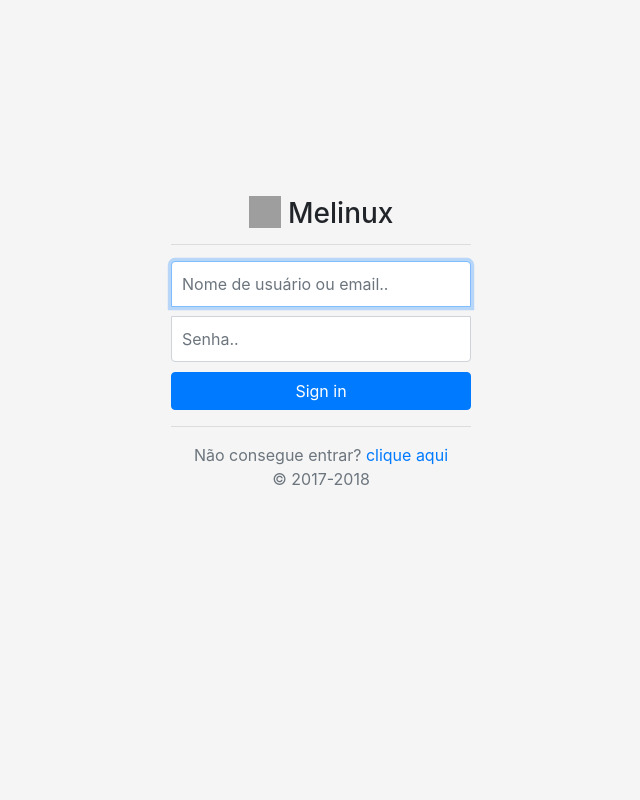
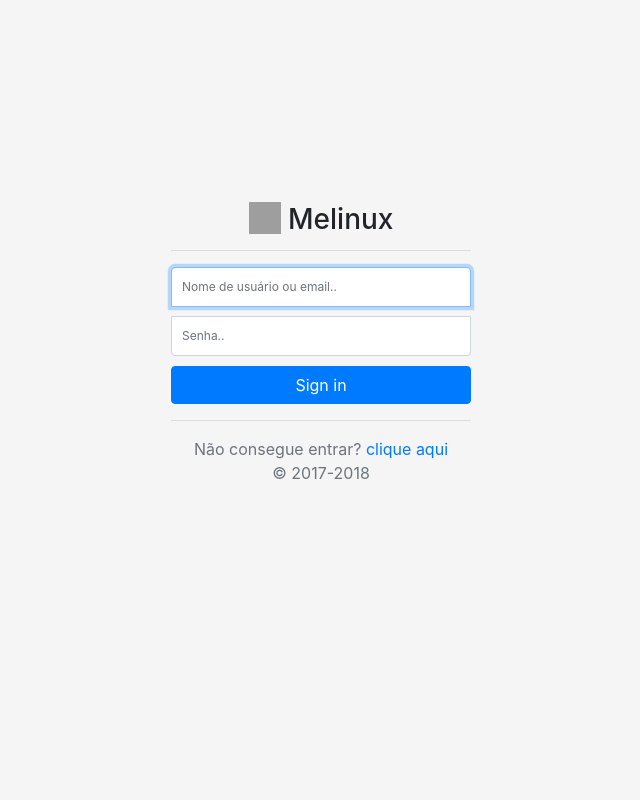
Before and after one commit to cleitonleonel/test_project, a Django app: template templates/core/authentication/new_base_auth.html in a window 1280 px wide. Shown: the whole page, without its empty margins (319-959 px from the left). Run offline with Django 3.2, Linux system fonts and the light colour scheme; the template is opened without the code that fills it, so the values that code supplies are empty; some libraries are stand-ins or nearby versions; grey boxes are pictures that could not be loaded.

Commit message:
Merge branch 'master' of https://github.com/otmasolucoes/test_project into F7
# Conflicts:
#	apps/views.py
#	static/js/components/input-components.js
#	static/js/controllers/form-controller.js
#	templates/core/authentication/base_authentication.html
#	templates/core/authentication/login.html
#	templates/core/authentication/new_base_auth.html
#	templates/core/authentication/new_login.html
#	test_project/urls.py

```diff
--- a/conf/requirements.txt
+++ b/conf/requirements.txt
@@ -7,7 +7,3 @@ psycopg2-binary
 https://github.com/otmasolucoes/apps.core.authentication/zipball/master
 https://github.com/otmasolucoes/apps.core.security/zipball/master
 https://github.com/otmasolucoes/apps.entities/zipball/master
-
-##
-## PROJECT_KEY: 245E967FE4D9641574C0
-##
--- a/manage.py
+++ b/manage.py
@@ -20,7 +20,7 @@ def main():
             "forget to activate a virtual environment?"
         ) from exc
 
-    register_backend()
+    #register_backend()
     execute_from_command_line(sys.argv)
 
 
--- a/static/css/core/authentication/otma-login.css
+++ b/static/css/core/authentication/otma-login.css
@@ -16,7 +16,3 @@
 .round-border {
    border-radius: 15px;
 }
-
-.login-header {
-    font-family: "Ubuntu Light", "sans-serif";
-}
--- a/static/css/signup.css
+++ b/static/css/signup.css
@@ -32,7 +32,7 @@ body {
   box-sizing: border-box;
   height: auto;
   padding: 10px;
-  font-size: 16px;
+  font-size: 12px;
 }
 .form-signin .form-control:focus {
   z-index: 2;
--- a/static/js/components/form-components.js
+++ b/static/js/components/form-components.js
@@ -1,5 +1,5 @@
 Vue.component('app-login-form',{
-  props: ['otma_login','object'],
+  props: ['passing','object'],
   template:
 `
 <form @submit.prevent>
@@ -20,7 +20,7 @@ Vue.component('app-login-form',{
     </div>
   </div>
   <div style="margin-top: 10px;">
-    <app-submit-button class="text-center" :otma_login="otma_login"></app-submit-button>
+    <app-submit-button class="text-center" :passing="passing"></app-submit-button>
   </div>
 </form>
 `
--- a/static/js/components/input-components.js
+++ b/static/js/components/input-components.js
@@ -12,7 +12,7 @@ Vue.component('app-submit-button',{
   template:
       `
     <div>
-      <button type="submit" class="btn btn-sm submit-button round-border login-header" :passing="passing "@click="passing()" style="margin-top: 10px;">ENVIAR</button>
+      <button type="submit" class="btn btn-sm submit-button" :passing="passing "@click="passing()" style="margin-top: 10px;">ENVIAR</button>
     </div>
     `
 });
--- a/static/js/controllers/form-controller.js
+++ b/static/js/controllers/form-controller.js
@@ -3,7 +3,7 @@ var app = new Vue({
   mixins: [base_controller],
   data: function() {
     return{
-			form: {
+			forms: {
 				log_in: {username: null, password: null},
 				sign_in: {first_name: null, family_name: null, email: null, username: null, password: null, confirm_password: null}
 			},
@@ -14,7 +14,7 @@ var app = new Vue({
   methods: {
 		signin: function(){
 			var scope = this;
-			var data_paramters = scope.form.sign_in;
+			var data_paramters = scope.forms.sign_in;
 			var success_function = function(response){
 				scope.errors = response.message;
 				window.location.href = "/login";
@@ -29,7 +29,7 @@ var app = new Vue({
 		login: function(){
 
 			var scope = this;
-			var data_paramters = scope.form.log_in;
+			var data_paramters = scope.forms.log_in;
 			alert('look the data_parameters: '+JSON.stringify(data_paramters));
 			var success_function = function(response){
 			  alert('came at the success_function: '+JSON.stringify(response));
--- a/templates/core/authentication/new_base_auth.html
+++ b/templates/core/authentication/new_base_auth.html
@@ -43,6 +43,8 @@
       </p>
     </div>
   </body>
+
+  <script src="{% static 'bower_components/nprogress/nprogress.js' %}"></script>
   {% block secondary_dependencies %}
   {% endblock %}
   <script>
```
Also changed, not shown: templates/core/authentication/new_login.html (+6 -3 lines).
